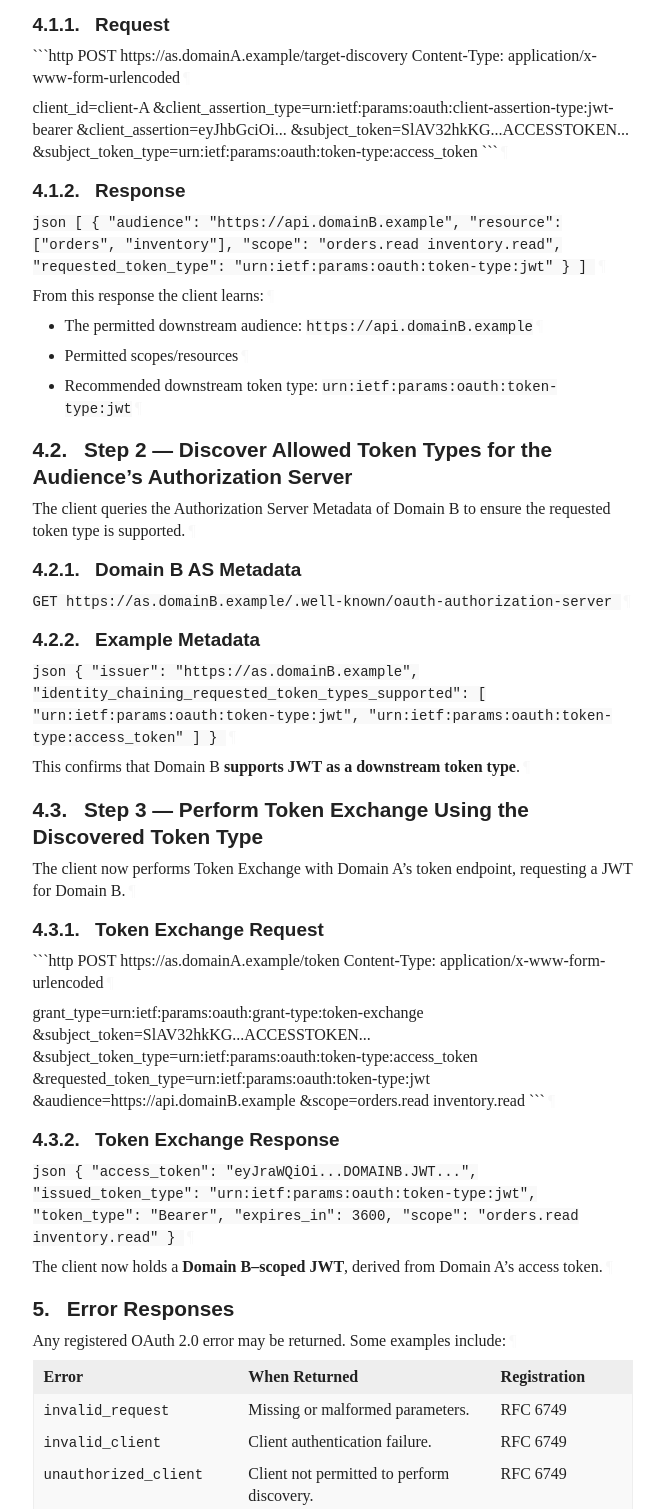
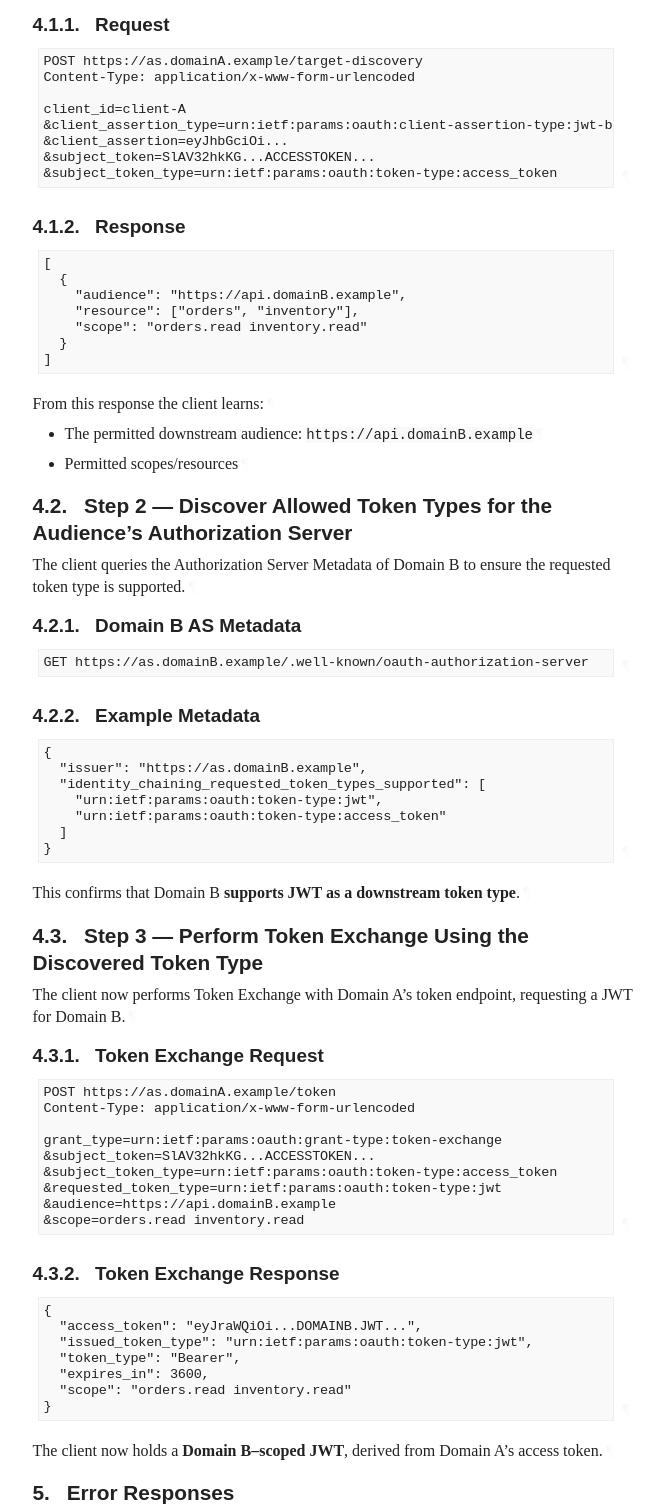
Before and after one commit to mcguinness/draft-mcguinness-token-xchg-target-svc-disco, a plain HTML site: page draft-mcguinness-token-exchange-target-service-discovery.html in a window 1280 px wide. Shown: the part 3263-4772 px from the top of the page, without its empty margins (92-756 px from the left). Drawn offline with Linux system fonts and the light colour scheme; a web font is replaced by a local one.

Commit message:
Script updating gh-pages from 89e7741. [ci skip]

````diff
--- a/draft-mcguinness-token-exchange-target-service-discovery.html
+++ b/draft-mcguinness-token-exchange-target-service-discovery.html
@@ -1452,15 +1452,18 @@ No specific path is mandated by this specification.<a href="#section-3.1-3" clas
           <h4 id="name-request">
 <a href="#section-4.1.1" class="section-number selfRef">4.1.1. </a><a href="#name-request" class="section-name selfRef">Request</a>
           </h4>
-<p id="section-4.1.1-1">```http
+<div class="alignLeft art-text artwork" id="section-4.1.1-1">
+<pre>
 POST https://as.domainA.example/target-discovery
-Content-Type: application/x-www-form-urlencoded<a href="#section-4.1.1-1" class="pilcrow">¶</a></p>
-<p id="section-4.1.1-2">client_id=client-A
+Content-Type: application/x-www-form-urlencoded
+
+client_id=client-A
 &amp;client_assertion_type=urn:ietf:params:oauth:client-assertion-type:jwt-bearer
 &amp;client_assertion=eyJhbGciOi...
 &amp;subject_token=SlAV32hkKG...ACCESSTOKEN...
 &amp;subject_token_type=urn:ietf:params:oauth:token-type:access_token
-```<a href="#section-4.1.1-2" class="pilcrow">¶</a></p>
+</pre><a href="#section-4.1.1-1" class="pilcrow">¶</a>
+</div>
 </section>
 </div>
 <div id="response">
@@ -1468,16 +1471,17 @@ Content-Type: application/x-www-form-urlencoded<a href="#section-4.1.1-1" class=
           <h4 id="name-response">
 <a href="#section-4.1.2" class="section-number selfRef">4.1.2. </a><a href="#name-response" class="section-name selfRef">Response</a>
           </h4>
-<p id="section-4.1.2-1"><code>json
+<div class="alignLeft art-text artwork" id="section-4.1.2-1">
+<pre>
 [
   {
     "audience": "https://api.domainB.example",
     "resource": ["orders", "inventory"],
-    "scope": "orders.read inventory.read",
-    "requested_token_type": "urn:ietf:params:oauth:token-type:jwt"
+    "scope": "orders.read inventory.read"
   }
 ]
-</code><a href="#section-4.1.2-1" class="pilcrow">¶</a></p>
+</pre><a href="#section-4.1.2-1" class="pilcrow">¶</a>
+</div>
 <p id="section-4.1.2-2">From this response the client learns:<a href="#section-4.1.2-2" class="pilcrow">¶</a></p>
 <ul class="normal">
 <li class="normal" id="section-4.1.2-3.1">
@@ -1485,9 +1489,6 @@ Content-Type: application/x-www-form-urlencoded<a href="#section-4.1.1-1" class=
 </li>
             <li class="normal" id="section-4.1.2-3.2">
               <p id="section-4.1.2-3.2.1">Permitted scopes/resources<a href="#section-4.1.2-3.2.1" class="pilcrow">¶</a></p>
-</li>
-            <li class="normal" id="section-4.1.2-3.3">
-              <p id="section-4.1.2-3.3.1">Recommended downstream token type: <code>urn:ietf:params:oauth:token-type:jwt</code><a href="#section-4.1.2-3.3.1" class="pilcrow">¶</a></p>
 </li>
           </ul>
 </section>
@@ -1505,9 +1506,11 @@ Content-Type: application/x-www-form-urlencoded<a href="#section-4.1.1-1" class=
           <h4 id="name-domain-b-as-metadata">
 <a href="#section-4.2.1" class="section-number selfRef">4.2.1. </a><a href="#name-domain-b-as-metadata" class="section-name selfRef">Domain B AS Metadata</a>
           </h4>
-<p id="section-4.2.1-1"><code>
+<div class="alignLeft art-text artwork" id="section-4.2.1-1">
+<pre>
 GET https://as.domainB.example/.well-known/oauth-authorization-server
-</code><a href="#section-4.2.1-1" class="pilcrow">¶</a></p>
+</pre><a href="#section-4.2.1-1" class="pilcrow">¶</a>
+</div>
 </section>
 </div>
 <div id="example-metadata">
@@ -1515,7 +1518,8 @@ GET https://as.domainB.example/.well-known/oauth-authorization-server
           <h4 id="name-example-metadata">
 <a href="#section-4.2.2" class="section-number selfRef">4.2.2. </a><a href="#name-example-metadata" class="section-name selfRef">Example Metadata</a>
           </h4>
-<p id="section-4.2.2-1"><code>json
+<div class="alignLeft art-text artwork" id="section-4.2.2-1">
+<pre>
 {
   "issuer": "https://as.domainB.example",
   "identity_chaining_requested_token_types_supported": [
@@ -1523,7 +1527,8 @@ GET https://as.domainB.example/.well-known/oauth-authorization-server
     "urn:ietf:params:oauth:token-type:access_token"
   ]
 }
-</code><a href="#section-4.2.2-1" class="pilcrow">¶</a></p>
+</pre><a href="#section-4.2.2-1" class="pilcrow">¶</a>
+</div>
 <p id="section-4.2.2-2">This confirms that Domain B <strong>supports JWT as a downstream token type</strong>.<a href="#section-4.2.2-2" class="pilcrow">¶</a></p>
 </section>
 </div>
@@ -1540,16 +1545,19 @@ GET https://as.domainB.example/.well-known/oauth-authorization-server
           <h4 id="name-token-exchange-request">
 <a href="#section-4.3.1" class="section-number selfRef">4.3.1. </a><a href="#name-token-exchange-request" class="section-name selfRef">Token Exchange Request</a>
           </h4>
-<p id="section-4.3.1-1">```http
+<div class="alignLeft art-text artwork" id="section-4.3.1-1">
+<pre>
 POST https://as.domainA.example/token
-Content-Type: application/x-www-form-urlencoded<a href="#section-4.3.1-1" class="pilcrow">¶</a></p>
-<p id="section-4.3.1-2">grant_type=urn:ietf:params:oauth:grant-type:token-exchange
+Content-Type: application/x-www-form-urlencoded
+
+grant_type=urn:ietf:params:oauth:grant-type:token-exchange
 &amp;subject_token=SlAV32hkKG...ACCESSTOKEN...
 &amp;subject_token_type=urn:ietf:params:oauth:token-type:access_token
 &amp;requested_token_type=urn:ietf:params:oauth:token-type:jwt
 &amp;audience=https://api.domainB.example
 &amp;scope=orders.read inventory.read
-```<a href="#section-4.3.1-2" class="pilcrow">¶</a></p>
+</pre><a href="#section-4.3.1-1" class="pilcrow">¶</a>
+</div>
 </section>
 </div>
 <div id="token-exchange-response">
@@ -1557,7 +1565,8 @@ Content-Type: application/x-www-form-urlencoded<a href="#section-4.3.1-1" class=
           <h4 id="name-token-exchange-response">
 <a href="#section-4.3.2" class="section-number selfRef">4.3.2. </a><a href="#name-token-exchange-response" class="section-name selfRef">Token Exchange Response</a>
           </h4>
-<p id="section-4.3.2-1"><code>json
+<div class="alignLeft art-text artwork" id="section-4.3.2-1">
+<pre>
 {
   "access_token": "eyJraWQiOi...DOMAINB.JWT...",
   "issued_token_type": "urn:ietf:params:oauth:token-type:jwt",
@@ -1565,7 +1574,8 @@ Content-Type: application/x-www-form-urlencoded<a href="#section-4.3.1-1" class=
   "expires_in": 3600,
   "scope": "orders.read inventory.read"
 }
-</code><a href="#section-4.3.2-1" class="pilcrow">¶</a></p>
+</pre><a href="#section-4.3.2-1" class="pilcrow">¶</a>
+</div>
 <p id="section-4.3.2-2">The client now holds a <strong>Domain B–scoped JWT</strong>, derived from Domain A’s access token.<a href="#section-4.3.2-2" class="pilcrow">¶</a></p>
 </section>
 </div>
````
Also changed, not shown: draft-mcguinness-token-exchange-target-service-discovery.txt.
